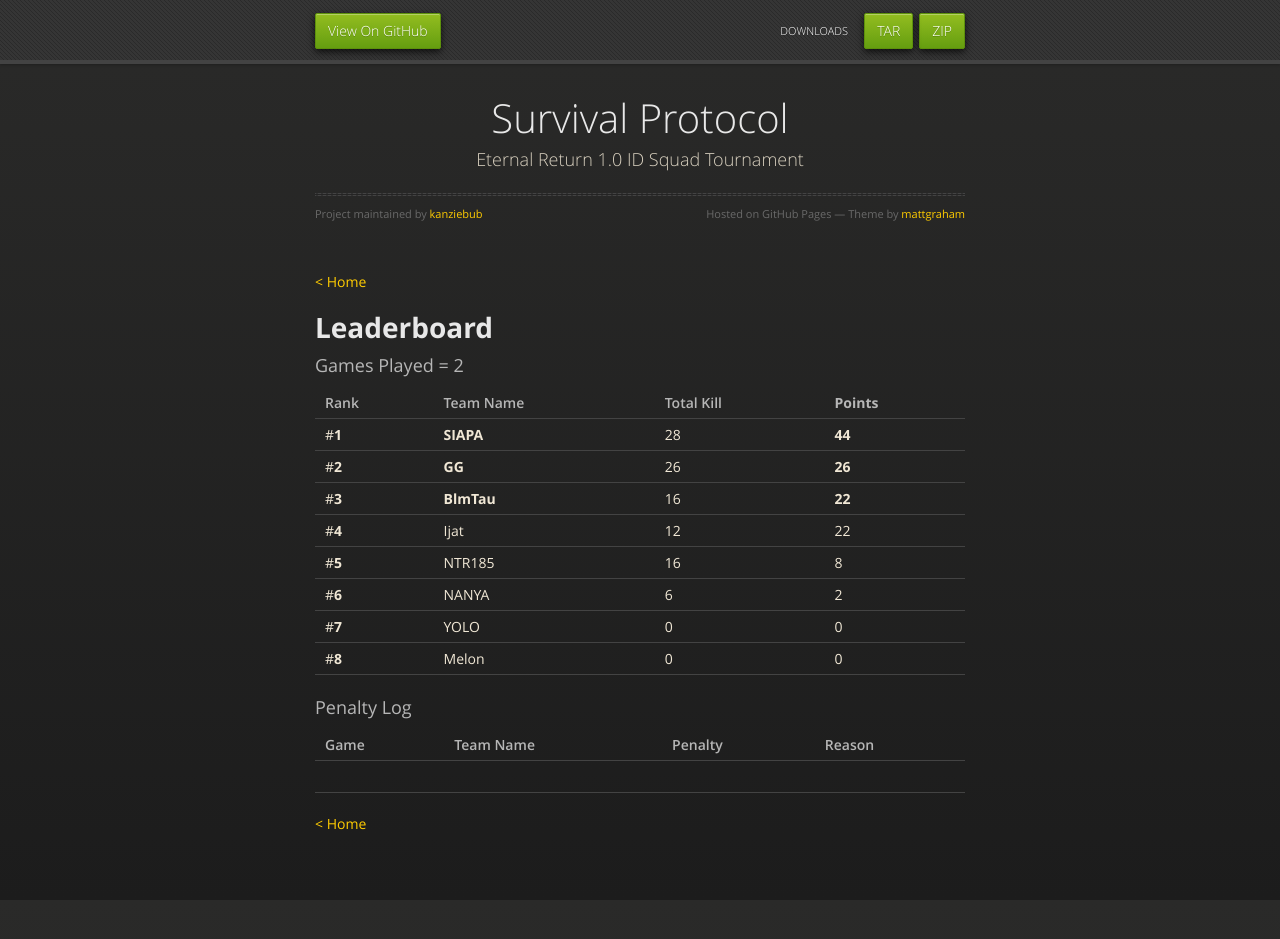
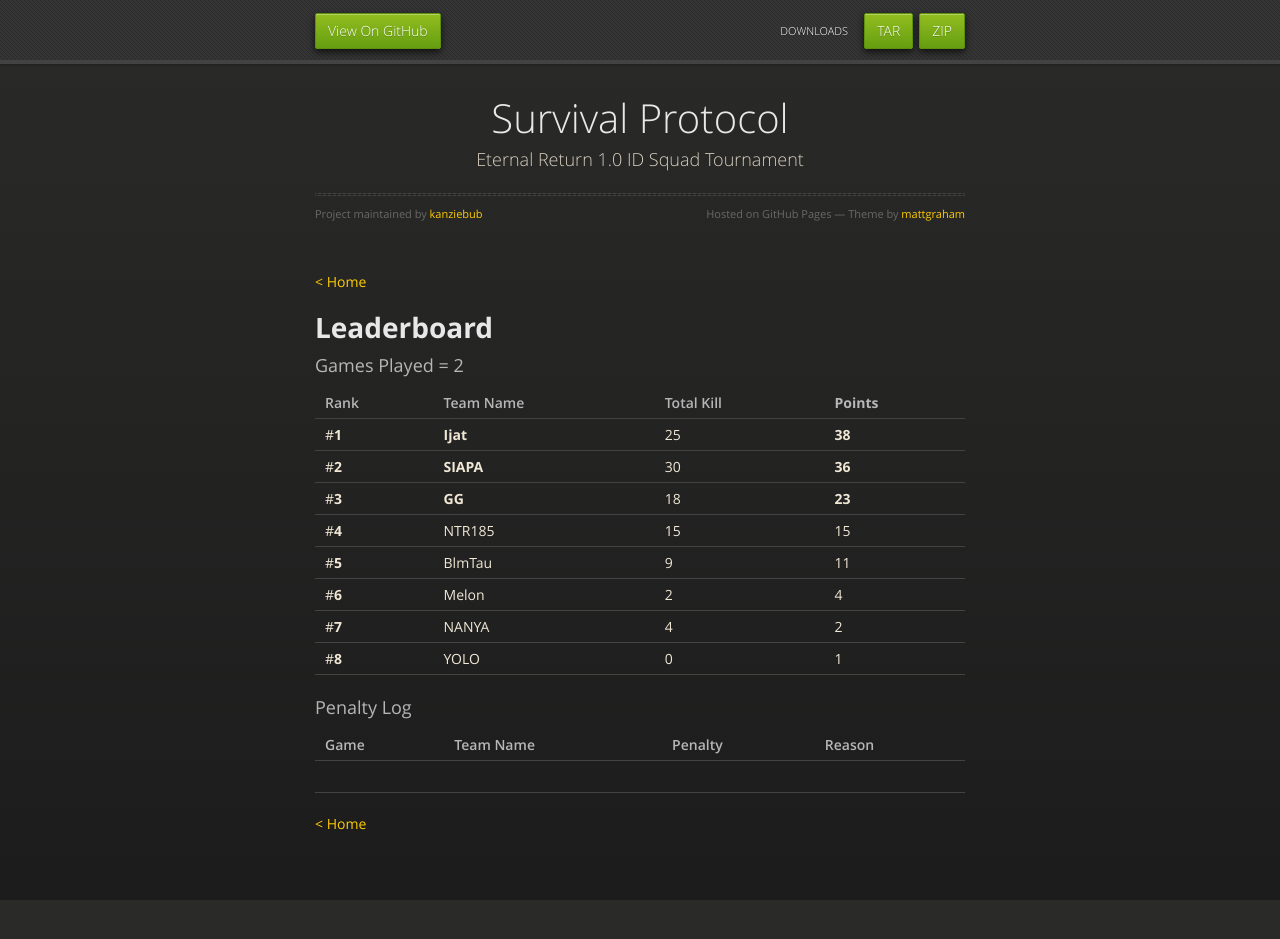
Before and after one commit to kanziebub/SurvivalProtocol, a Jekyll site: the page built from EPIC/04/finals.md, in a window 1280 px wide and 944 px high. Shown: the top 939 px of the window. Built offline with Jekyll 4.4.1, drawn with Linux system fonts in a browser that asks for light colours.

Commit message:
epic/s4/f2

```diff
--- a/EPIC/04/finals.md
+++ b/EPIC/04/finals.md
@@ -11,14 +11,14 @@ layout: default
 
 |  Rank  | Team Name             | Total Kill | **Points** |
 |:-------|:----------------------|:-----------|:-----------|
-| #**1** | **SIAPA** | 28 | **44** |
-| #**2** | **GG** | 26 | **26** |
-| #**3** | **BlmTau** | 16 | **22** |
-| #**4** | Ijat | 12 | 22 |
-| #**5** | NTR185 | 16 | 8 |
-| #**6** | NANYA | 6 | 2 |
-| #**7** | YOLO | 0 | 0 |
-| #**8** | Melon | 0 | 0 |
+| #**1** | **Ijat** | 25 | **38** |
+| #**2** | **SIAPA** | 30 | **36** |
+| #**3** | **GG** | 18 | **23** |
+| #**4** | NTR185 | 15 | 15 |
+| #**5** | BlmTau | 9 | 11 |
+| #**6** | Melon | 2 | 4 |
+| #**7** | NANYA | 4 | 2 |
+| #**8** | YOLO | 0 | 1 |
 
 ### Penalty Log
 
```
